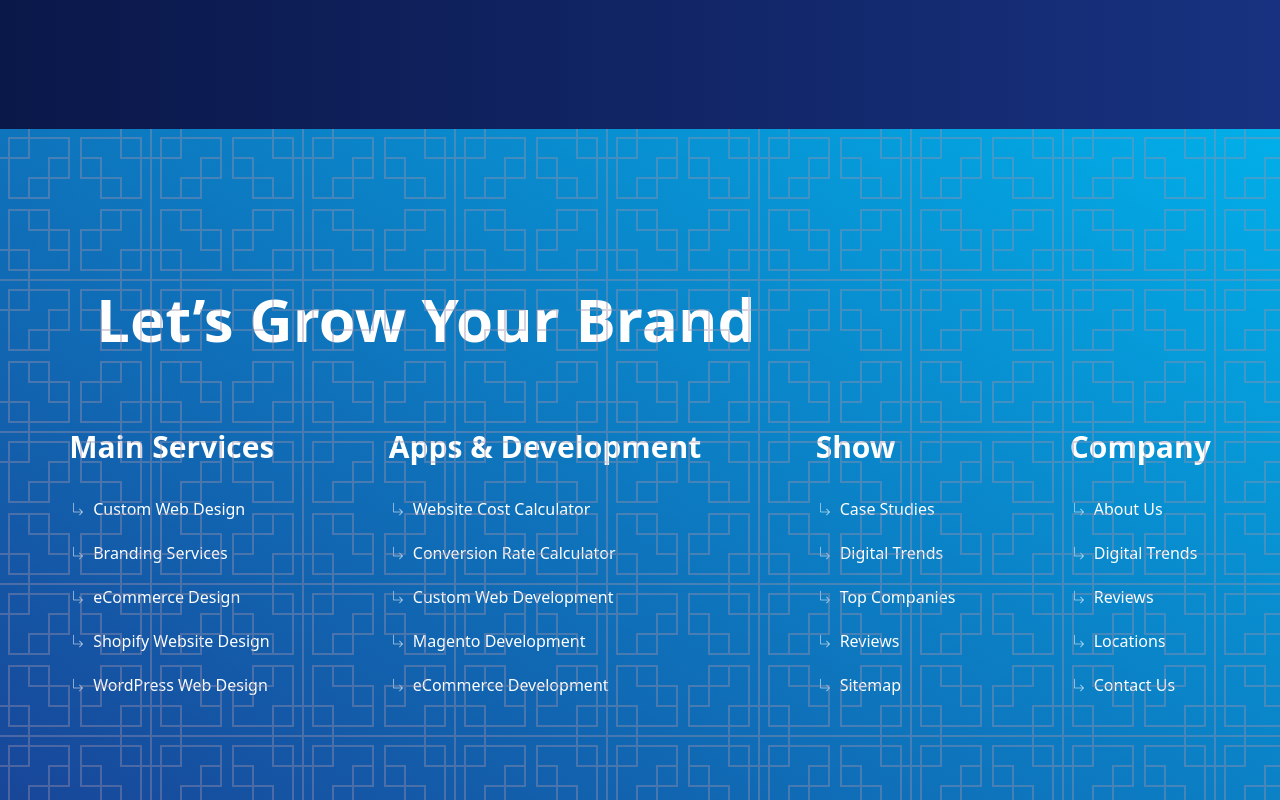
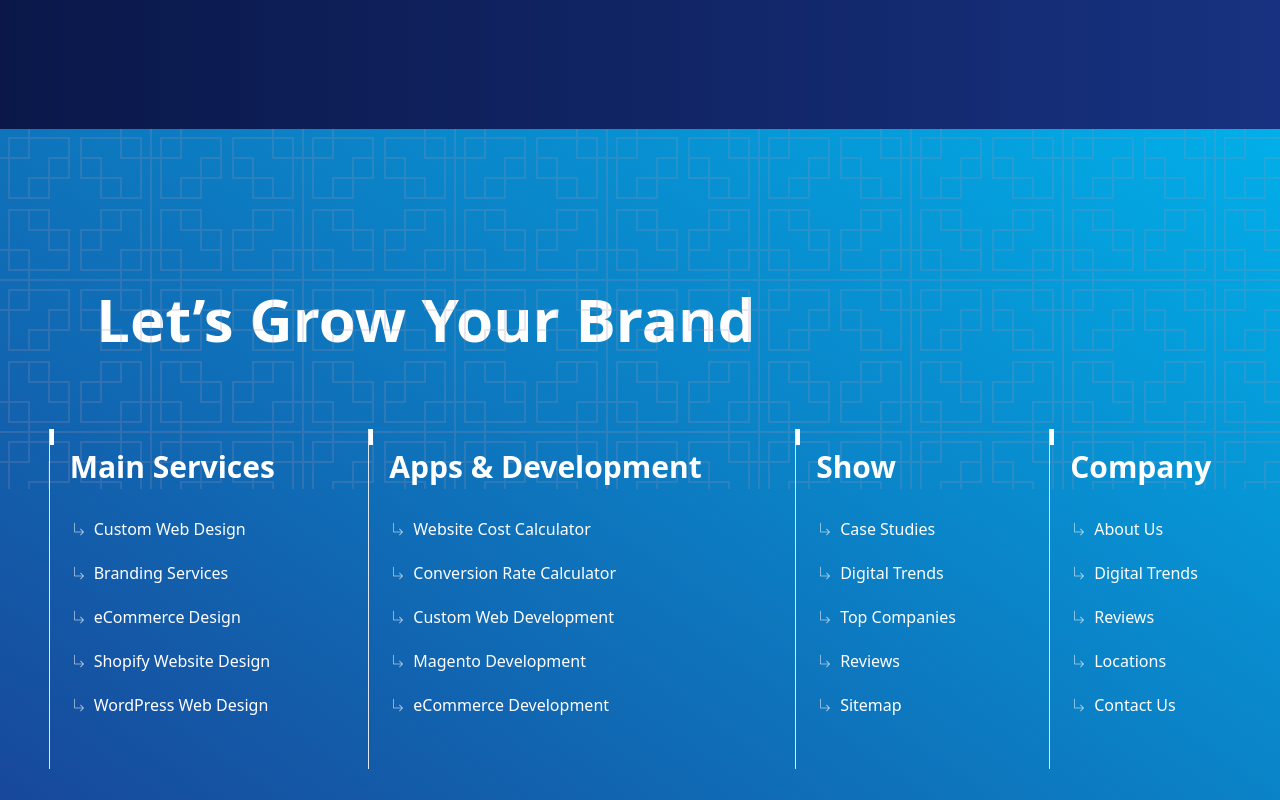
Before and after one commit to redaAssemghor/tomodev, a Next.js app: page / in a window 1280 px wide. Shown: the part 5160-5960 px from the top of the page. Built offline with nearby package versions, Linux system fonts and the light colour scheme.

Commit message:
footer style

```diff
--- a/app/components/Footer.tsx
+++ b/app/components/Footer.tsx
@@ -6,11 +6,12 @@
   return (
     <div className="h-full bg-gradient-to-tr from-[--text] to-[--secondary]">
       <div className="relative text-white px-4 py-20 h-full">
-        <div className="absolute right-0 top-0 h-full w-full background-pattern"></div>
+        <div className="absolute right-0 top-0 h-1/2 z-0 opacity-55 w-full background-pattern"></div>
         <h1 className="font-bold text-6xl m-20">Let&rsquo;s Grow Your Brand</h1>
         <div className="flex w-full justify-around gap-2">
           {/* Main Services Section */}
-          <div>
+          <div className="relative p-5 border-l">
+            <span className="absolute top-0 left-0 w-1 h-4 bg-white"></span>
             <h1 className="font-bold text-3xl flex items-center justify-between cursor-pointer">
               Main Services
             </h1>
@@ -39,7 +40,8 @@
           </div>
 
           {/* Apps & Development Section */}
-          <div>
+          <div className="relative p-5 border-l">
+            <span className="absolute top-0 left-0 w-1 h-4 bg-white"></span>
             <h1 className="font-bold text-3xl flex items-center justify-between cursor-pointer">
               Apps & Development
             </h1>
@@ -68,7 +70,8 @@
           </div>
 
           {/* Company Section */}
-          <div>
+          <div className="relative p-5 border-l">
+            <span className="absolute top-0 left-0 w-1 h-4 bg-white"></span>
             <h1 className="font-bold text-3xl flex items-center justify-between cursor-pointer">
               Show
             </h1>
@@ -96,7 +99,8 @@
             </ul>
           </div>
 
-          <div className="">
+          <div className="relative p-5 border-l">
+            <span className="absolute top-0 left-0 w-1 h-4 bg-white"></span>
             <span className="footer-services widget_nav_menu"></span>
             <h1 className="font-bold text-3xl flex items-center justify-between cursor-pointer">
               Company
```
